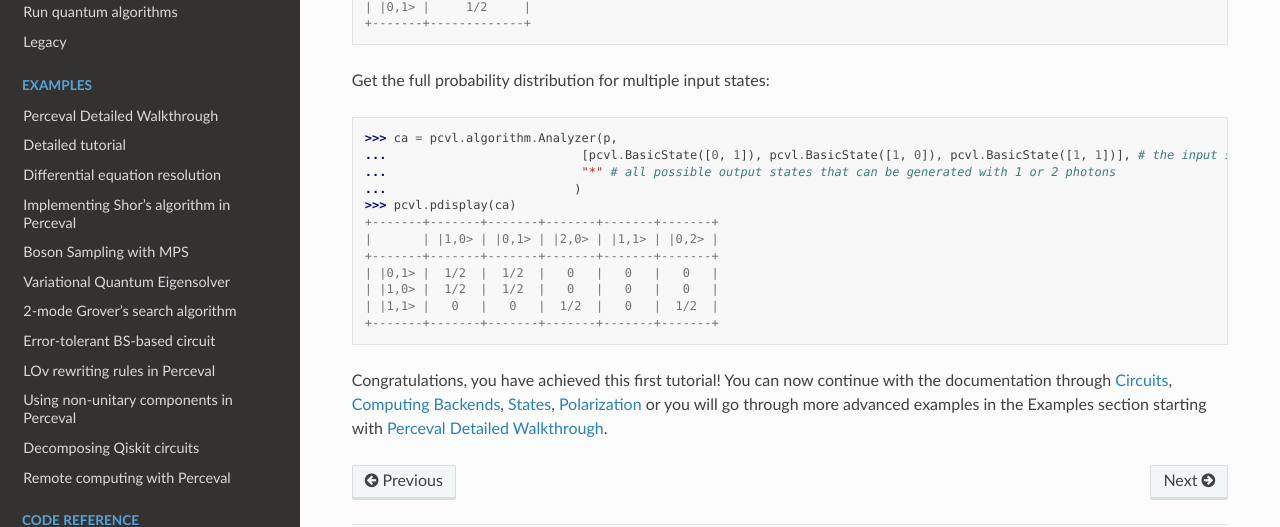
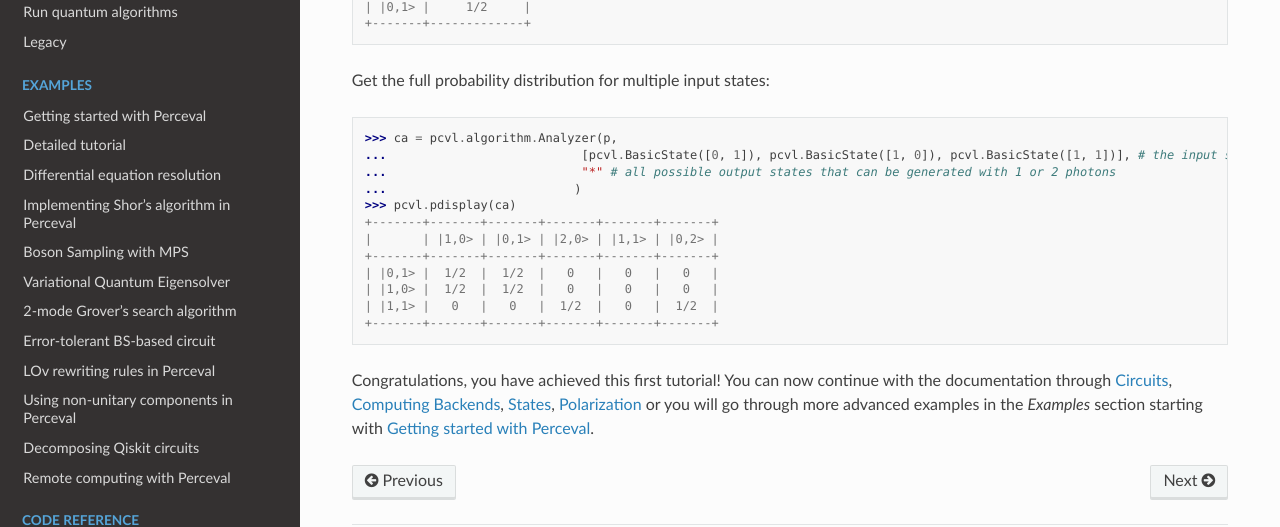
Before and after one commit to Quandela/Perceval, a Sphinx documentation site: the page built from docs/source/usage.rst, in a window 1280 px wide and 900 px high, scrolled down 2440 px. Shown: the part 270-797 px from the top of the window. Built offline with Sphinx 7.4.7 and the Read the Docs theme 2.0.0, drawn with Linux system fonts in a browser that asks for light colours; pages that are not in the unit, such as notebooks, are missing from menus.

Commit message:
Rename 'Perceval Detailed Walkthrough' to 'Getting started with Perceval'

```diff
--- a/docs/source/usage.rst
+++ b/docs/source/usage.rst
@@ -134,4 +134,4 @@ Get the full probability distribution for multiple input states:
 
 Congratulations, you have achieved this first tutorial! You can now continue with the documentation through
 :ref:`Circuits`, :ref:`Computing Backends`, :ref:`States`, :ref:`Polarization` or you will go through more advanced
-examples in the Examples section starting with :ref:`Perceval Detailed Walkthrough`.
+examples in the `Examples` section starting with :ref:`Getting started with Perceval`.
```
Also changed, not shown: docs/source/notebooks/walkthrough-cnot.ipynb.
